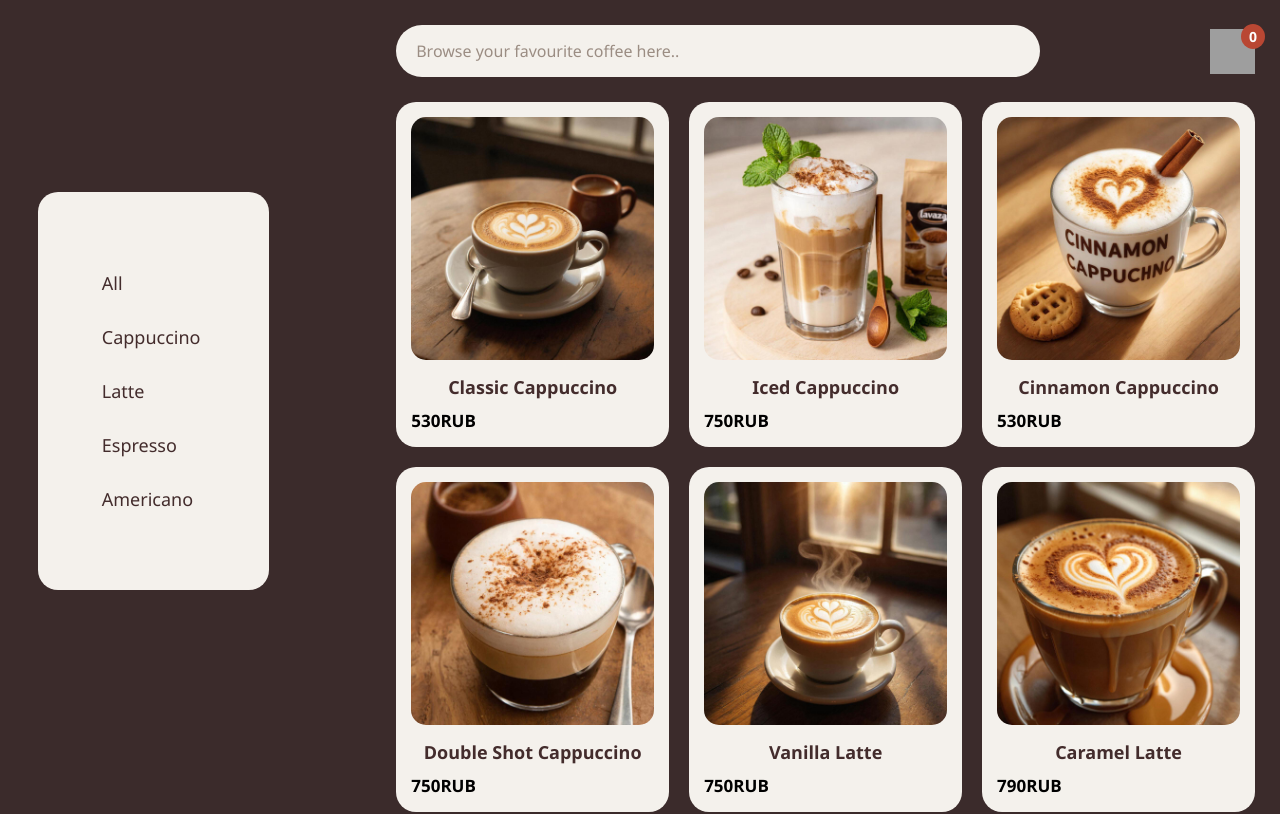
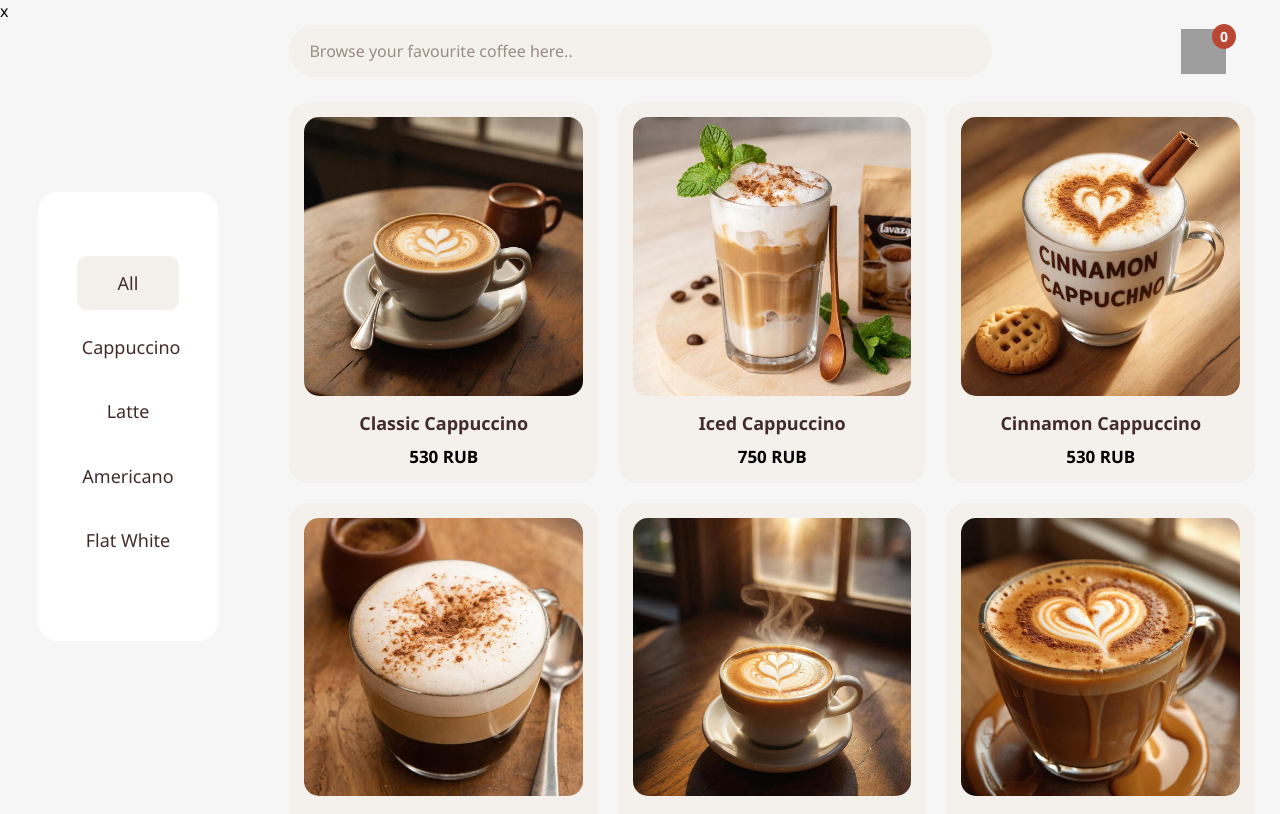
Before and after one commit to danechka0075/coffee-house, a React (Create React App) app: page / in a window 1280 px wide. Shown: the top 814 px of the page. Built offline with nearby package versions, Linux system fonts and the light colour scheme; grey boxes are pictures that could not be loaded.

Commit message:
feat: добавил фильтрацию и подредактировал css

```diff
--- a/src/App.js
+++ b/src/App.js
@@ -1,5 +1,6 @@
 import logo from './logo.svg';
 import './App.css';
+import { useState } from 'react';
 
 let coffeeList = [
   { "name": "Classic Cappuccino", type: "cappuccino", image: "/images/Classic Cappuccino.jpeg", size: "", milk: "", sugar: "", milkType: "", price: 530 },
@@ -19,37 +20,38 @@ let coffeeList = [
 ];
 
 
-const showCoffeeList = () => {
-  return coffeeList.map(e => (
-      <div className="coffeeCard">
+const ShowCoffeeList = ({filteredCoffee}) => {
+  return coffeeList.filter(t =>filteredCoffee === "All" || t.type === filteredCoffee.trim()).map(e => (
+    <div className="coffeeCard">
         <img src={e.image} className="coffeeImage"></img>
         <h2 className="coffeeName">{e.name}</h2>
-        <h3 className="coffeePrice">{e.price}RUB</h3>
+        <h3 className="coffeePrice">{e.price} RUB</h3>
       </div>
   ));
 }
 function App() {
+  const [filteredCoffee, setFilteredCoffeeList] = useState("All");
   return (
   <div>
     <div className="mainBox">
-      <div className="leftBox">
+      x<div className="leftBox">
         <div className="scrollBox">
-          <div className="categoryCoffees" >
+          <div className={`categoryCoffees ${filteredCoffee === "All" ? "activeCategory" : ""}`} onClick={() => setFilteredCoffeeList("All")}>
             <h2 className="textCategoryCoffee">All</h2>
           </div>
-          <div className="categoryCoffees">
+          <div className={`categoryCoffees ${filteredCoffee === "cappuccino" ? "activeCategory" : ""}`} onClick={() => setFilteredCoffeeList("cappuccino")}>
             <h2 className="textCategoryCoffee">Cappuccino</h2>
           </div>
-          <div className="categoryCoffees">
+          <div className={`categoryCoffees ${filteredCoffee === "latte" ? "activeCategory" : ""}`} onClick={() => setFilteredCoffeeList("latte")}>
             <h2 className="textCategoryCoffee">Latte</h2>
           </div>
-          <div className="categoryCoffees">
-            <h2 className="textCategoryCoffee">Espresso</h2>
-          </div>
-          <div className="categoryCoffees">
+          <div className={`categoryCoffees ${filteredCoffee === "americano" ? "activeCategory" : ""}`} onClick={() => setFilteredCoffeeList("americano")}>
             <h2 className="textCategoryCoffee">Americano</h2>
           </div>
-        </div>
+          <div className={`categoryCoffees ${filteredCoffee === "flatwhite" ? "activeCategory" : ""}`} onClick={() => setFilteredCoffeeList("flatwhite")}>
+            <h2 className="textCategoryCoffee">Flat White</h2>
+          </div>
+      </div>
       </div>
       <div className="rightBox">
         <div className="headerBox">
@@ -60,7 +62,7 @@ function App() {
           </div>
         </div>
         <div className="mainBoxCoffee">
-          {showCoffeeList()}
+          {<ShowCoffeeList filteredCoffee={filteredCoffee}/>}
         </div>
       </div>
     </div>
--- a/src/index.css
+++ b/src/index.css
@@ -19,7 +19,7 @@ code {
 }
 
 body {
-  background-color: #3b2b2b;
+  background-color: #F6F6F6;
 }
 
 .mainBox {
@@ -29,18 +29,20 @@ body {
   height: 100vh;
 }
 .mainBoxCoffee {
+  width: 100%;
   display: grid;
-  grid-template-columns: repeat(auto-fill, minmax(200px, 1fr));
+  justify-content: left ;
+  grid-template-columns: repeat(auto-fill, minmax(250px, 1fr));
   gap: 20px;
+  margin-right: 0%;
 }
 
-/* ---------- LEFT MENU ---------- */
 .leftBox {
-  width: 18%;
-  background-color: #f4f1ec;
+  width: 14%;
+  background-color: #FFFFFF;
   border-radius: 20px;
   padding: 4rem 3%;
-  margin: 15% 15% 15% 3%;
+  margin: 15% 9% 9% 3%;
   display: flex;
   flex-direction: column;
   align-items: center;
@@ -49,38 +51,48 @@ body {
 
 .scrollBox {
   width: 100%;
+  justify-content: center;
 }
 
 .categoryCoffees {
   width: 100%;
-  padding: 15px 25px;
+  padding: 15px 5px;
   cursor: pointer;
   transition: all 0.2s ease-in-out;
+  justify-content: center;
+  border-radius: 10px;
+  margin-bottom: 10%;
+  background-color: transparent;
+}
+
+.activeCategory {
+  background-color: #f4f1ec;
+; /* любой цвет */
+  color: white;
 }
 
 .categoryCoffees:hover {
-  background-color: #e6dfd6;
+  background-color: #ecd4b4;
 }
 
 .textCategoryCoffee {
   color: #432c2c;
   font-size: 18px;
   font-weight: 500;
+  text-align: center;
 }
 
-/* ---------- RIGHT SIDE ---------- */
 .rightBox {
-  margin-left: 29%;
-  width: 82%;
+  margin-left: 20%;
   padding: 25px;
 }
 
-/* ---------- HEADER ---------- */
 .headerBox {
   display: flex;
   align-items: center;
   justify-content: space-between;
   margin-bottom: 25px;
+  margin-right: 3%;
 }
 
 .searchInput {
@@ -129,6 +141,7 @@ body {
   text-align: center;
   transition: transform 0.2s ease-in-out;
   cursor: pointer;
+
 }
 .coffeeImage {
   width: 100%;
@@ -147,8 +160,8 @@ body {
 }
 
 .coffeePrice {
-  display: flex;
   align-items: center;
+  text-align: center;
   justify-content: space-between;
   margin-top: 10px;
   font-size: 17px;
```
